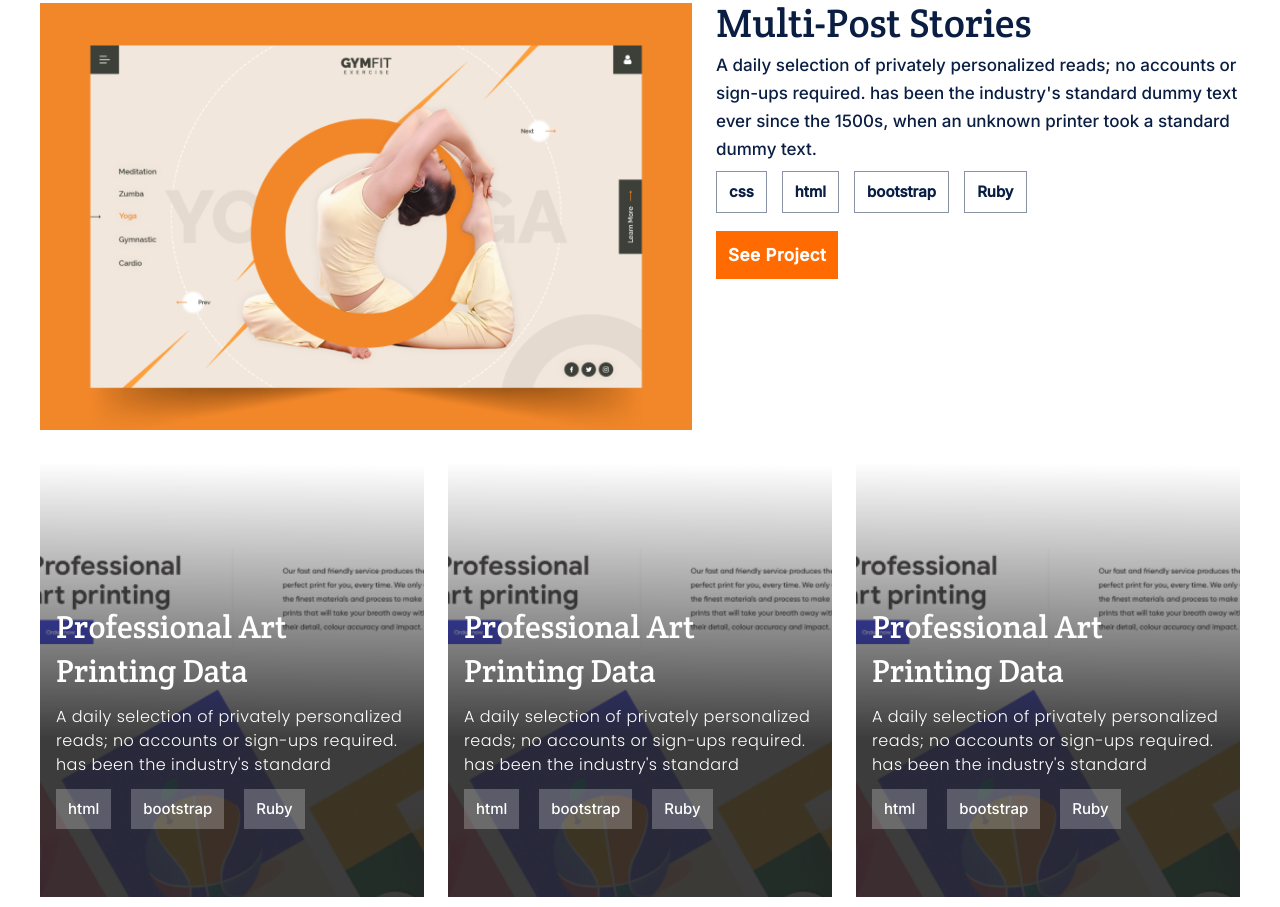
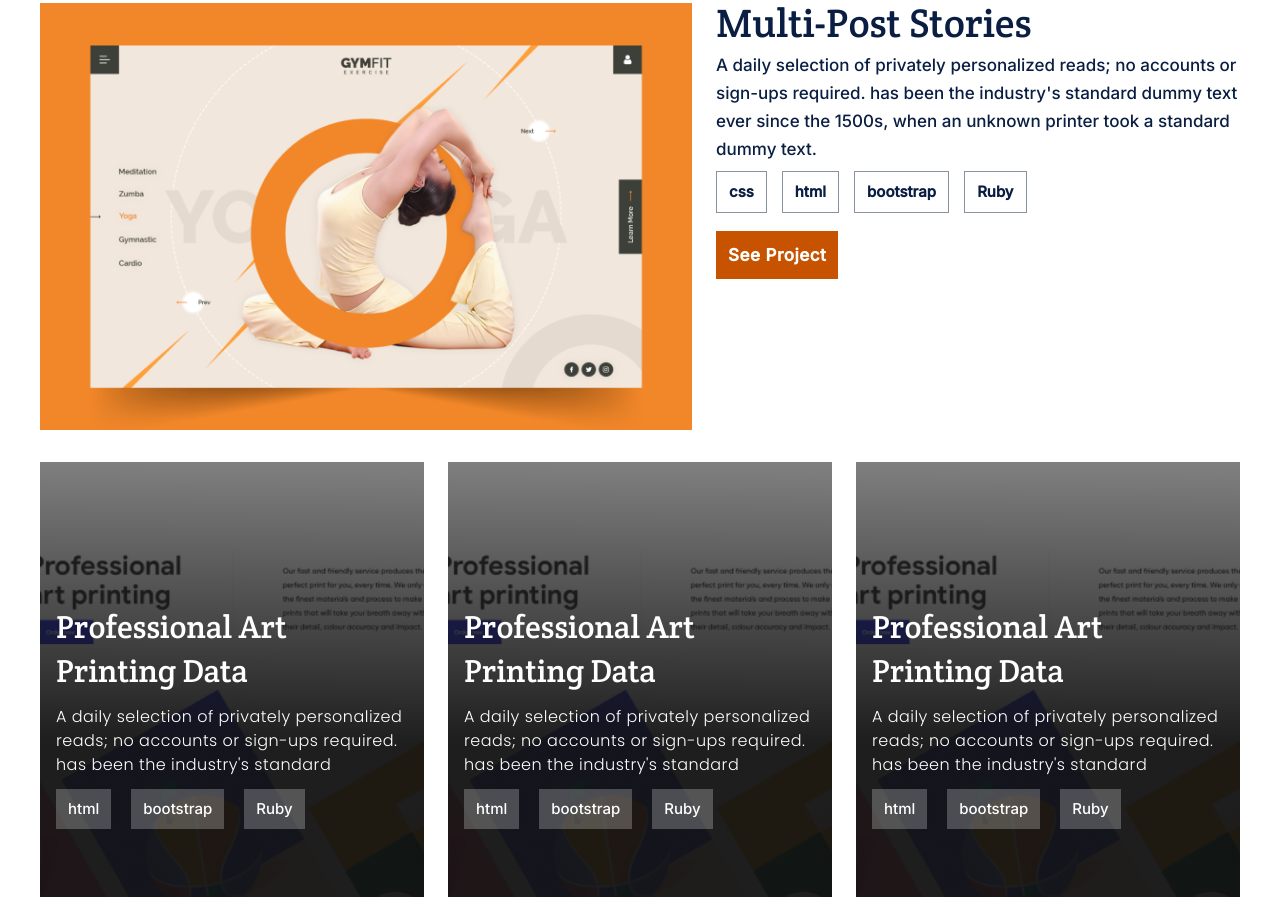
Before and after one commit to ShadyShawkat/Portfolio, a website: page index.html in a window 1280 px wide. Shown: the part 1153-2060 px from the top of the page. Drawn offline with Linux system fonts and the light colour scheme.

Commit message:
Fix color contrast

```diff
--- a/style.css
+++ b/style.css
@@ -12,7 +12,7 @@
   font-weight: bold;
   font-size: 17px;
   line-height: 24px;
-  background-color: #ff6b00;
+  background-color: #c75300;
   letter-spacing: 0.03em;
   border: none;
   text-align: center;
@@ -269,7 +269,7 @@ nav .logo:hover {
 
 /* Project card */
 .project-card {
-  background-image: url("images/Img-placeholder.png");
+  background-image: linear-gradient(rgba(0, 0, 0, 0.5), rgba(0, 0, 0, 0.5)), url("images/Img-placeholder.png");
   background-size: cover;
   height: 386px;
   display: flex;
```
